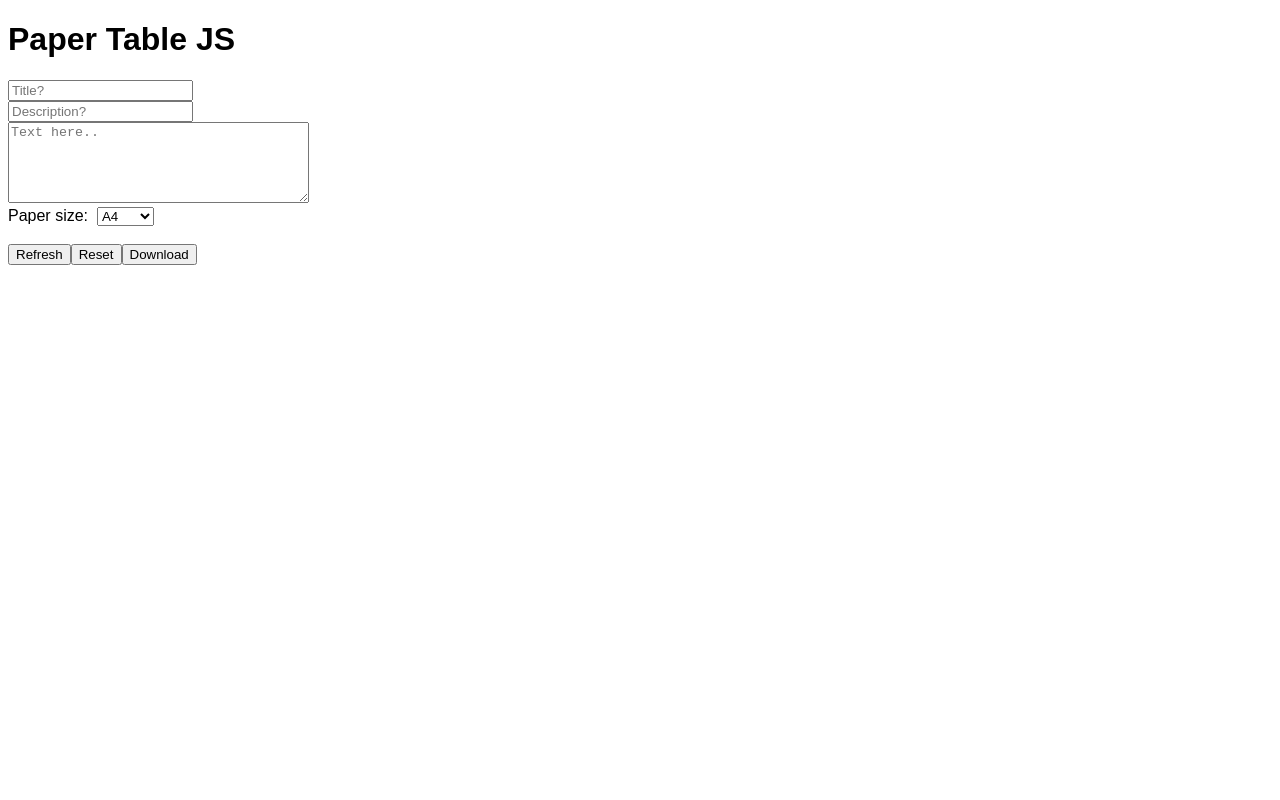
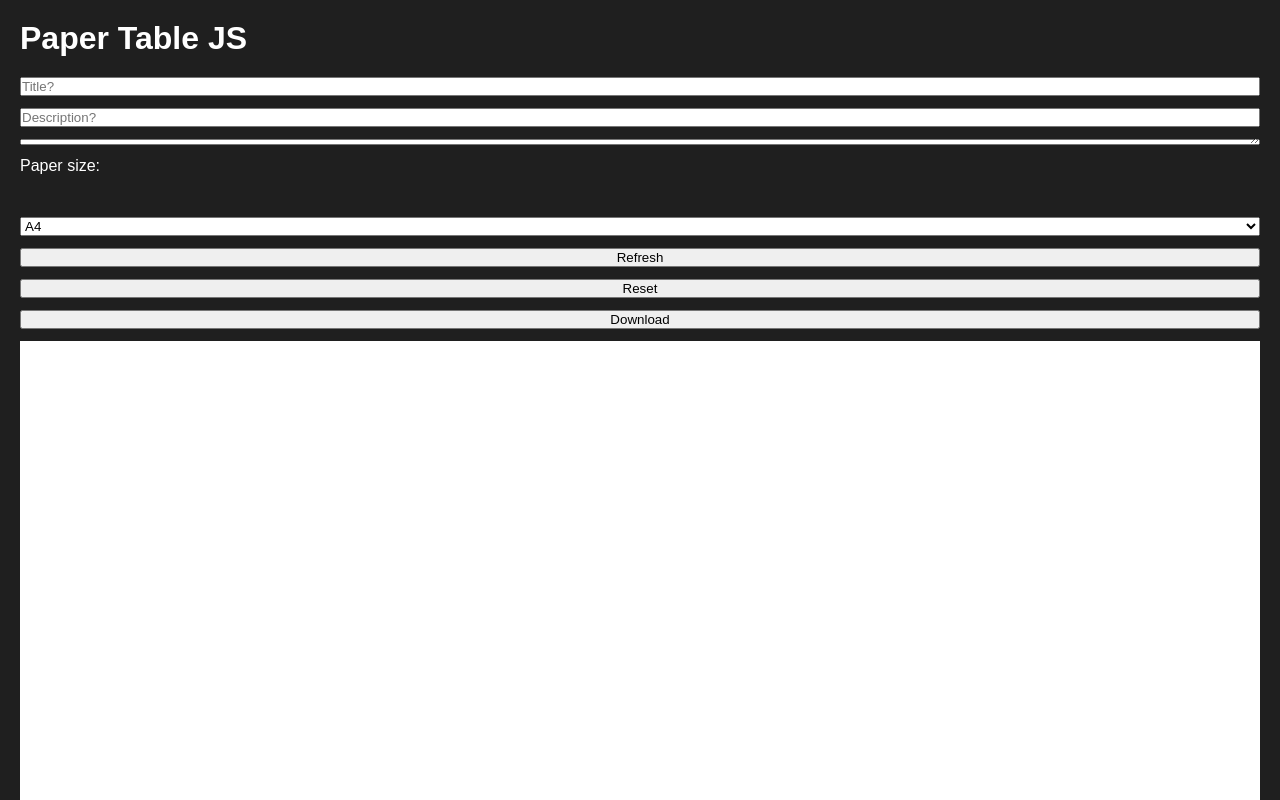
Before and after one commit to kinnoven/paper-table-js, a plain HTML site: page index.html in a window 1280 px wide. Shown: the top 800 px of the page. Drawn offline with Linux system fonts and the light colour scheme.

Commit message:
upd: Styling WIP - Remove line breaks

```diff
--- a/index.html
+++ b/index.html
@@ -17,14 +17,14 @@
         name="titleInput"
         id="titleInput"
         placeholder="Title?"
-      /><br />
+      />
 
       <input
         type="text"
         name="descInput"
         id="descInput"
         placeholder="Description?"
-      /><br />
+      />
 
       <textarea
         name="tableInput"
@@ -33,7 +33,7 @@
         cols="35"
         rows="5"
       ></textarea
-      ><br />
+      >
 
       <label for="sizeSelect">Paper size:</label>&nbsp;
       <select id="sizeSelect">
@@ -42,11 +42,9 @@
         <option value="a5">A5</option>
         <option value="letter">Letter</option>
       </select>
-      <br />
-      <br />
 
      <button id="refresh">Refresh</button><button id="reset">Reset</button><button id="download">Download</button
-      ><br />
+      >
 
       <canvas class="table-canvas" />
     </main>
--- a/main.css
+++ b/main.css
@@ -1,10 +1,41 @@
+body, html, h1, h2, h3, h4, h5, h6, p, button, input, ul, ol, section, pre {
+  margin: 0;
+  padding: 0;
+}
+/*
+button, input, textarea, select {
+  background-color: transparent;
+  border: none;
+  outline: none;
+}
+
+button, a, input, textarea, select {
+  font-family: inherit;
+  font-size: inherit;
+  color: inherit;
+  line-height: inherit;
+  color: inherit;
+} */
+
 body {
   font-family: Arial, Helvetica, sans-serif;
+  color: #fff;
+  background-color: hsl(0, 0%, 12%);
+    padding: 20px;
+}
+
+main {
+  margin-top: 20px;
+  display: flex;
+  flex-direction: column;
+
+  gap: 12px;
+  height: 100vh;
+  width: auto;
+  box-sizing: border-box;
 }
 
 canvas {
-  max-height: 60vh;
-  max-width: 100%;
   height: auto;
   width: auto;
 }
```
